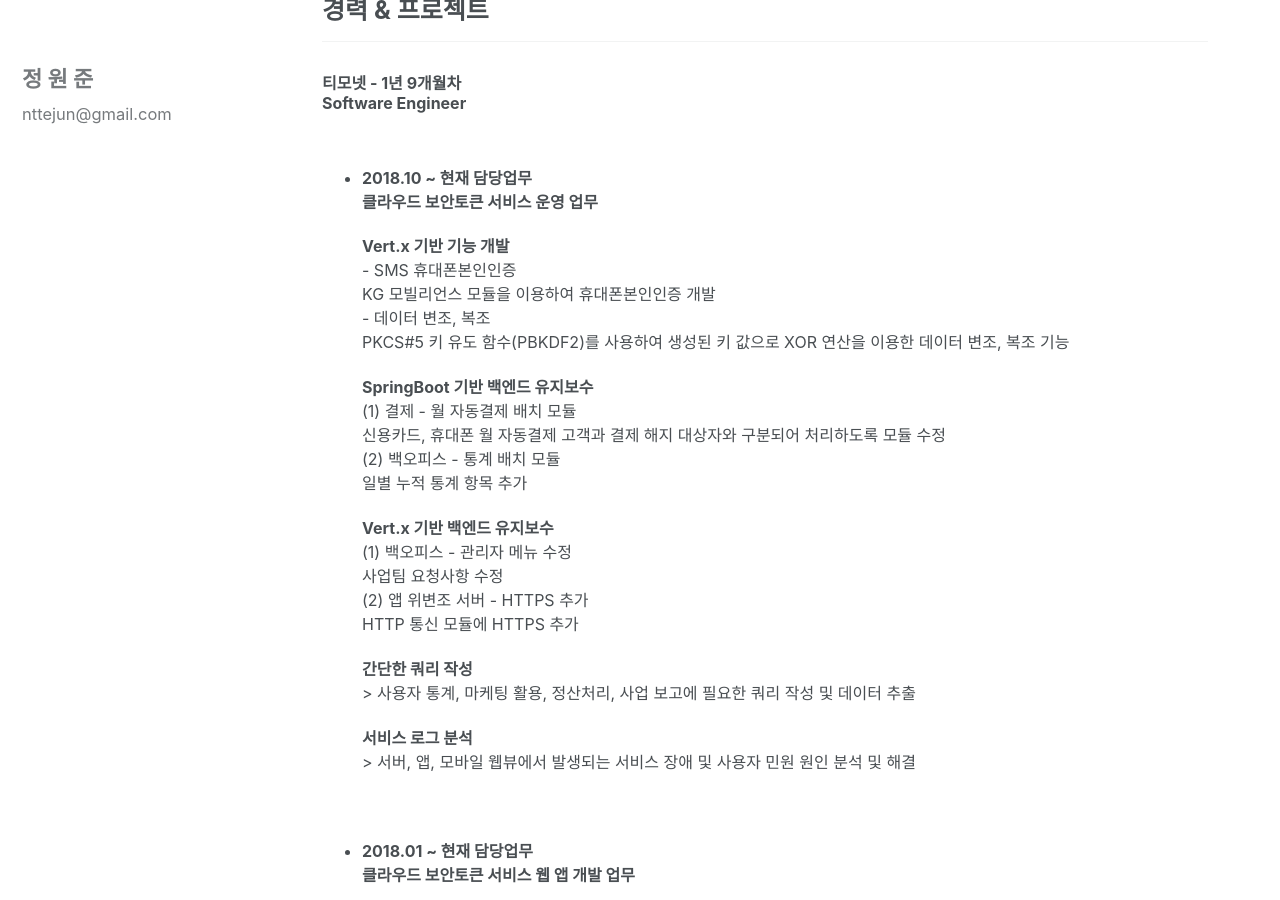
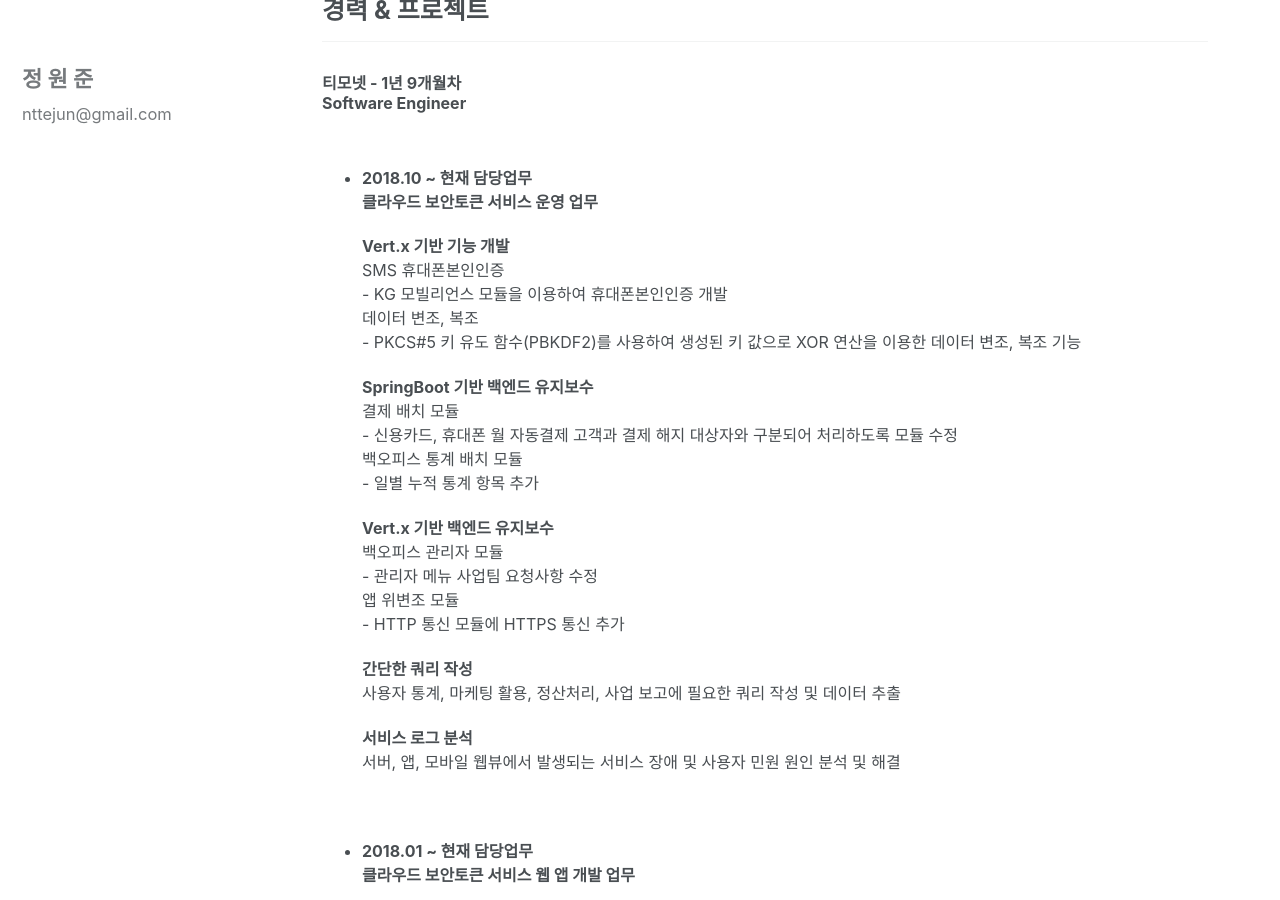
Before and after one commit to nttejun/nttejun.github.io, a Jekyll site: the page built from _posts/2019-04-28-portfolio.md, in a window 1280 px wide and 900 px high, scrolled down 290 px. Built offline with Jekyll 4.4.1, drawn with Linux system fonts in a browser that asks for light colours; cached includes are drawn as plain includes; nearby versions of some CDN libraries.

Commit message:
Updated portfolio 20191003

```diff
--- a/_posts/2019-04-28-portfolio.md
+++ b/_posts/2019-04-28-portfolio.md
@@ -18,36 +18,36 @@
 
     <p>
     <b>Vert.x 기반 기능 개발</b><br>
-        -  SMS 휴대폰본인인증<br>
-            KG 모빌리언스 모듈을 이용하여 휴대폰본인인증 개발<br>
-        -  데이터 변조, 복조<br>
-            PKCS#5 키 유도 함수(PBKDF2)를 사용하여 생성된 키 값으로 XOR 연산을 이용한 데이터 변조, 복조 기능
+    SMS 휴대폰본인인증<br>
+        - KG 모빌리언스 모듈을 이용하여 휴대폰본인인증 개발<br>
+    데이터 변조, 복조<br>
+        - PKCS#5 키 유도 함수(PBKDF2)를 사용하여 생성된 키 값으로 XOR 연산을 이용한 데이터 변조, 복조 기능
     </p>
 
     <p>
     <b>SpringBoot 기반 백엔드 유지보수</b><br>
-        (1) 결제 - 월 자동결제 배치 모듈<br>
-            신용카드, 휴대폰 월 자동결제 고객과 결제 해지 대상자와 구분되어 처리하도록 모듈 수정<br>
-        (2) 백오피스 - 통계 배치 모듈<br>
-            일별 누적 통계 항목 추가
+    결제 배치 모듈<br>
+        - 신용카드, 휴대폰 월 자동결제 고객과 결제 해지 대상자와 구분되어 처리하도록 모듈 수정<br>
+    백오피스 통계 배치 모듈<br>
+        - 일별 누적 통계 항목 추가
     </p>
 
     <p>
     <b>Vert.x 기반 백엔드 유지보수</b><br>
-        (1) 백오피스 - 관리자 메뉴 수정<br>
-        사업팀 요청사항 수정<br>
-        (2) 앱 위변조 서버 - HTTPS 추가<br>
-        HTTP 통신 모듈에 HTTPS 추가
+    백오피스 관리자 모듈<br>
+        - 관리자 메뉴 사업팀 요청사항 수정<br>
+    앱 위변조 모듈<br>
+        - HTTP 통신 모듈에 HTTPS 통신 추가
     </p>
 
     <p>
     <b>간단한 쿼리 작성</b><br>
-    > 사용자 통계, 마케팅 활용, 정산처리, 사업 보고에 필요한 쿼리 작성 및 데이터 추출<br>
+    사용자 통계, 마케팅 활용, 정산처리, 사업 보고에 필요한 쿼리 작성 및 데이터 추출<br>
     </p>
 
     <p>
     <b>서비스 로그 분석</b><br>
-    > 서버, 앱, 모바일 웹뷰에서 발생되는 서비스 장애 및 사용자 민원 원인 분석 및 해결<br>
+    서버, 앱, 모바일 웹뷰에서 발생되는 서비스 장애 및 사용자 민원 원인 분석 및 해결<br>
     </p>
     <br>
 
```
